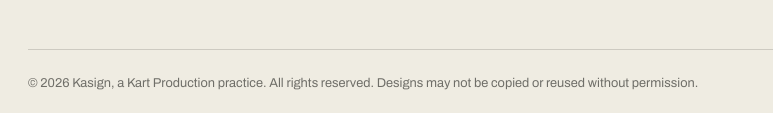
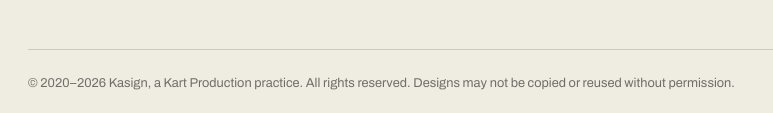
Before and after one commit to kartproduction/kasign, a plain HTML site: page index.html in a window 1280 px wide. Shown: the part 4645-4758 px from the top of the page, 186-959 px from the left. Drawn offline with Linux system fonts and the light colour scheme; a web font is replaced by a local one.

Commit message:
Add files via upload

```diff
--- a/index.html
+++ b/index.html
@@ -319,7 +319,7 @@
     </div>
   </section>
 
-  <footer>© 2026 Kasign, a Kart Production practice. All rights reserved. Designs may not be copied or reused without permission.</footer>
+<footer>© <span class="yr" data-start="2020">2020</span> Kasign, a Kart Production practice. All rights reserved. Designs may not be copied or reused without permission.</footer>
 </div>
 
 <script>
@@ -345,6 +345,10 @@
       paint();
     });
   })();
+document.querySelectorAll(".yr").forEach(function(e){
+  var s=+e.dataset.start||2026, y=new Date().getFullYear();
+  e.textContent = y>s ? s+"–"+y : s;
+});
 </script>
 <main class="wrap" id="postview" hidden>
 <a class="back" href="#blog">← Back to the design blog</a>
```
